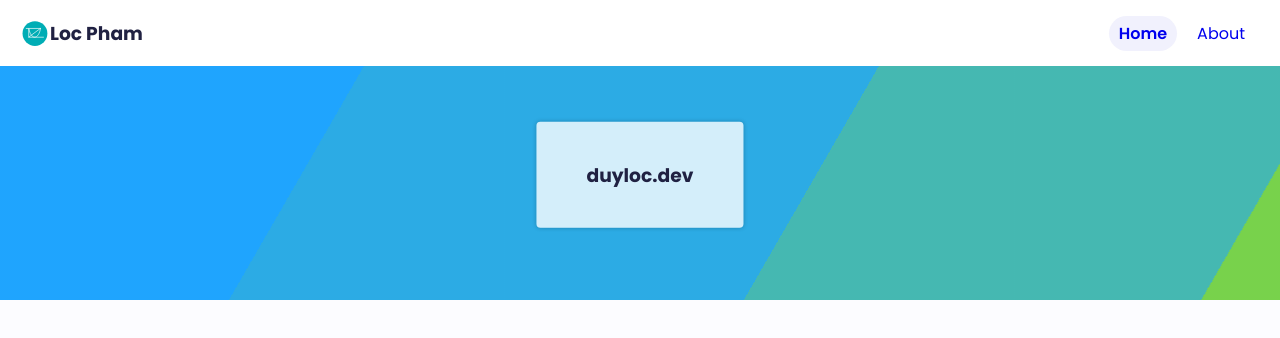
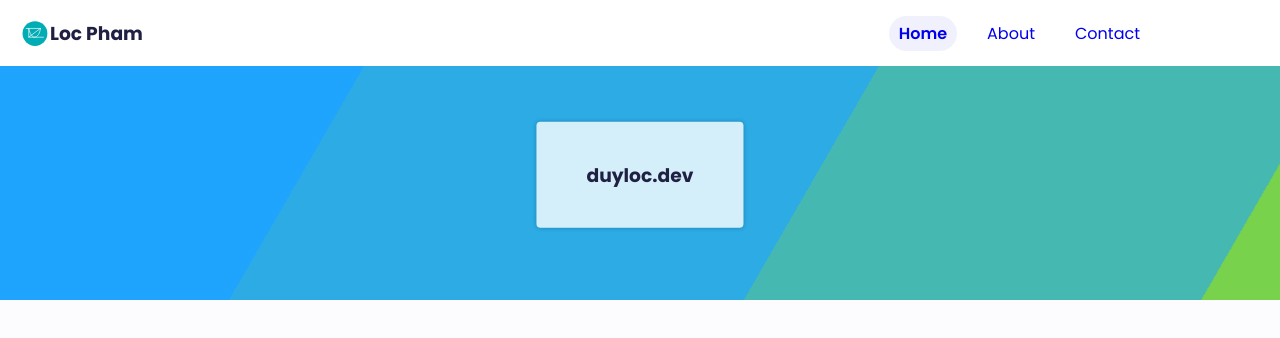
Before and after one commit to duyloc22/landing-page, a React (Create React App) app: page / in a window 1280 px wide. Shown: the top 338 px of the page. Built offline with nearby package versions, Linux system fonts and the light colour scheme; no server answers.

Commit message:
spit headercontainer to header and hero containers

```diff
--- a/src/components/header/styles/header.js
+++ b/src/components/header/styles/header.js
@@ -17,10 +17,11 @@ export const Inner = styled.div`
 export const Nav = styled.div`
     display: flex;
     align-items: center;
+    margin-right: 100px;
 `;
 export const StyledLink = styled(NavLink)`
     text-decoration: none;
-    margin: 0 5px;
+    margin: 0 10px;
     padding: 5px 10px;
     border-radius: 20px;
     &.${(props) => props.activeClassName} {
--- a/src/containers/headerContainer.js
+++ b/src/containers/headerContainer.js
@@ -1,10 +1,9 @@
-import { Header, Hero } from "../components";
+import { Header } from "../components";
 import logo from "../assets/Logo.svg";
 import * as ROUTES from "../constants/routes";
 
 export function HeaderContainer() {
     return (
-        <>
         <Header>
             <Header.Wrapper>
                 <Header.Logo src={logo} alt="logo" />
@@ -17,16 +16,10 @@ export function HeaderContainer() {
                 <Header.StyledLink activeClassName="any" to={ROUTES.ABOUT}>
                     About
                 </Header.StyledLink>
+                <Header.StyledLink activeClassName="any" to={ROUTES.CONTACT}>
+                    Contact
+                </Header.StyledLink>
             </Header.Nav>
         </Header>
-            <Hero>
-                <Hero.Bg />
-                <Hero.Bg delay={4} direction={"alternate-reverse"} />
-                <Hero.Bg delay={5} />
-                <Hero.Wrapper>
-                    <Hero.Content>duyloc.dev</Hero.Content>
-                </Hero.Wrapper>
-            </Hero>
-        </>
     );
 }
--- /dev/null
+++ b/src/containers/heroContainer.js
@@ -0,0 +1,14 @@
+import { Hero } from "../components";
+
+export function HeroContainer() {
+    return (
+        <Hero>
+            <Hero.Bg />
+            <Hero.Bg delay={4} direction={"alternate-reverse"} />
+            <Hero.Bg delay={5} />
+            <Hero.Wrapper>
+                <Hero.Content>duyloc.dev</Hero.Content>
+            </Hero.Wrapper>
+        </Hero>
+    );
+}
--- a/src/pages/home.js
+++ b/src/pages/home.js
@@ -1,10 +1,12 @@
 import { HeaderContainer } from "../containers/headerContainer";
+import { HeroContainer } from "../containers/heroContainer";
 import { MainContainer } from "../containers/mainContainer";
 
 export default function Home() {
     return (
         <>
             <HeaderContainer />
+            <HeroContainer />
             <MainContainer />
         </>
     );
```
Lines whose indentation alone changed are shown as unchanged.
